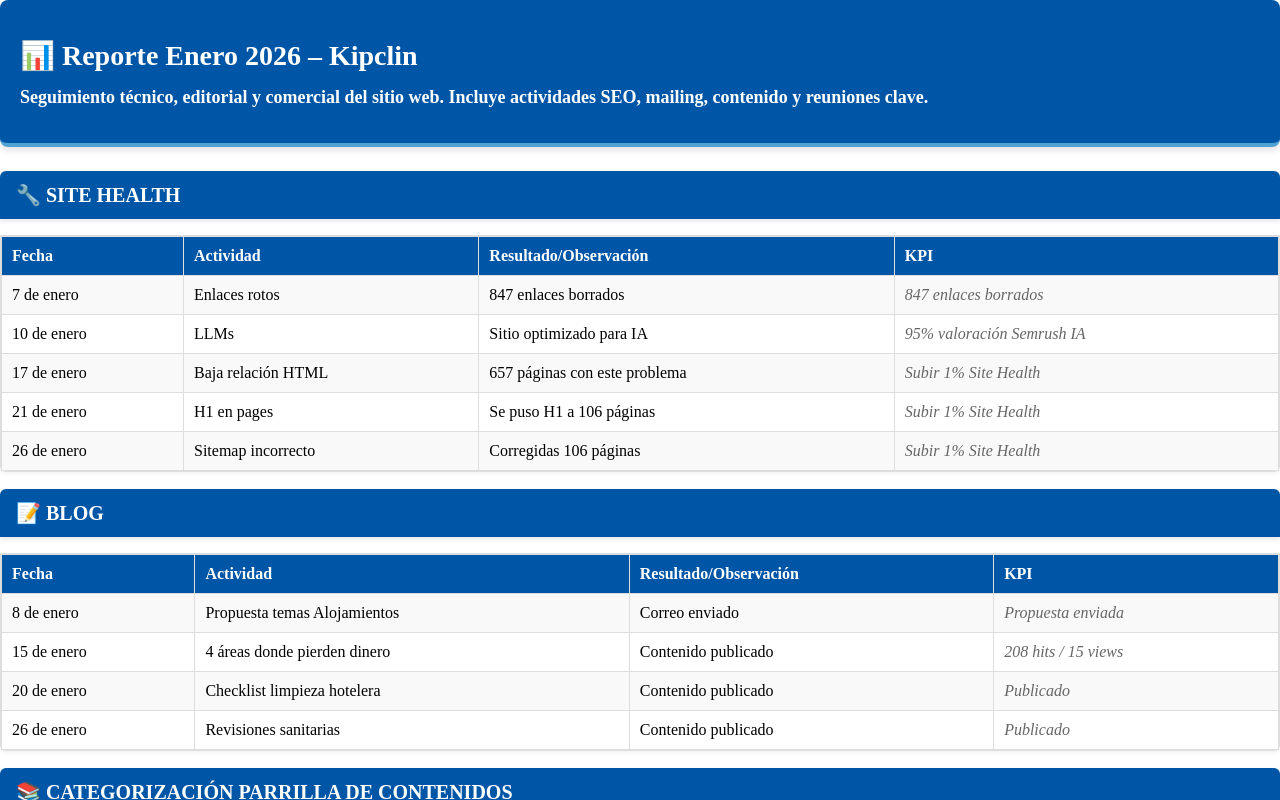
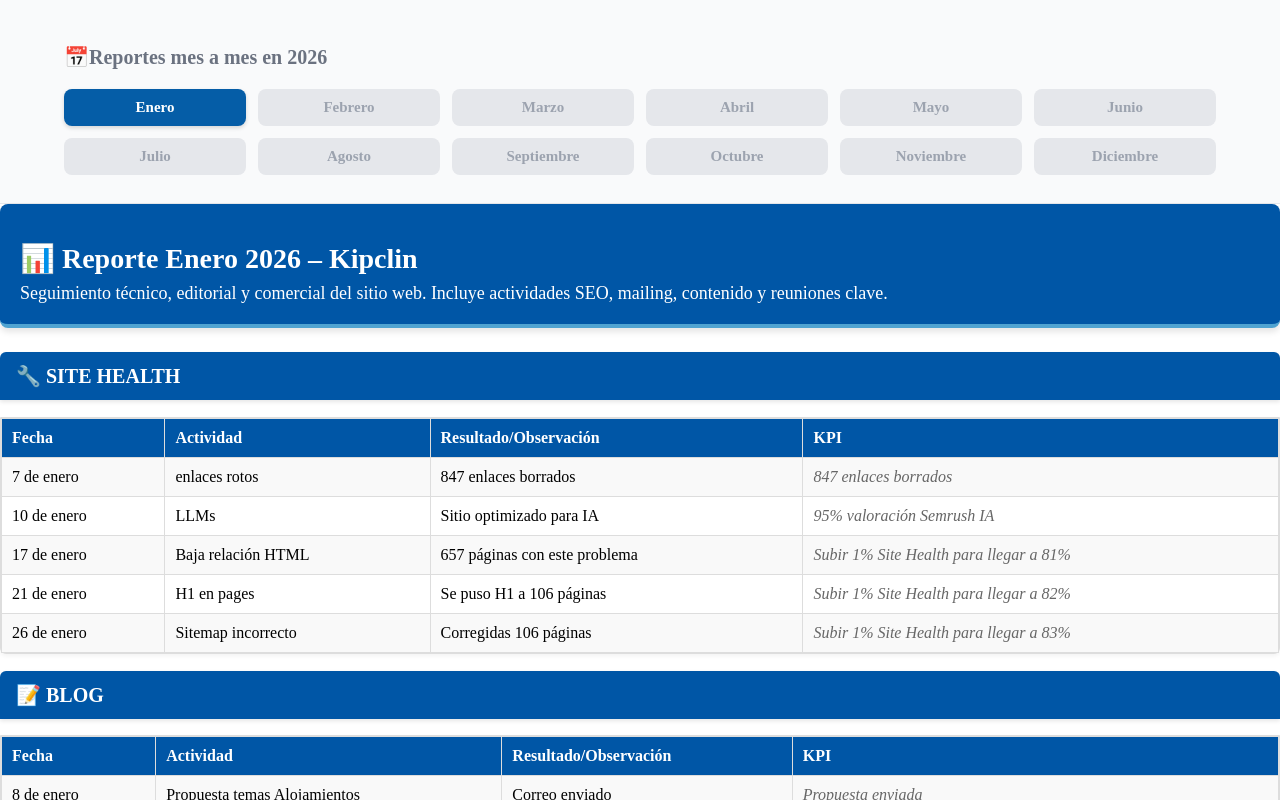
Before and after one commit to frankbedoyam/reporte-enero-kipclin, a Next.js app: page / in a window 1280 px wide. Shown: the top 800 px of the page. Built offline with nearby package versions, Linux system fonts and the light colour scheme.

Commit message:
Primer commit

```diff
--- /dev/null
+++ b/app/Components/MesNav.tsx
@@ -0,0 +1,59 @@
+"use client";
+
+export default function MesNav() {
+  const meses = [
+    { nombre: "Enero",      ruta: "/",     activo: true  },
+    { nombre: "Febrero",    ruta: null,    activo: false },
+    { nombre: "Marzo",      ruta: null,    activo: false },
+    { nombre: "Abril",      ruta: null,    activo: false },
+    { nombre: "Mayo",       ruta: null,    activo: false },
+    { nombre: "Junio",      ruta: null,    activo: false },
+    { nombre: "Julio",      ruta: null,    activo: false },
+    { nombre: "Agosto",     ruta: null,    activo: false },
+    { nombre: "Septiembre", ruta: null,    activo: false },
+    { nombre: "Octubre",    ruta: null,    activo: false },
+    { nombre: "Noviembre",  ruta: null,    activo: false },
+    { nombre: "Diciembre",  ruta: null,    activo: false },
+  ];
+
+  return (
+    <nav style={{ backgroundColor: "#F9FAFB", borderBottom: "1px solid #E5E7EB", padding: "28px 0" }}>
+      <div style={{ maxWidth: "1152px", margin: "0 auto", padding: "0 24px" }}>
+        <h2 style={{ fontSize: "20px", fontWeight: "bold", color: "#6B7280", marginBottom: "20px" }}>
+          📅Reportes mes a mes en 2026
+        </h2>
+        <div style={{
+          display: "grid",
+          gridTemplateColumns: "repeat(6, 1fr)",
+          gap: "12px",
+        }}>
+          {meses.map((mes) => (
+            <a
+              key={mes.nombre}
+              href={mes.activo ? mes.ruta : undefined}
+              onClick={(e) => { if (!mes.activo) e.preventDefault(); }}
+              style={{
+                display: "block",
+                textAlign: "center",
+                padding: "10px 8px",
+                borderRadius: "8px",
+                fontSize: "15px",
+                fontWeight: "600",
+                textDecoration: "none",
+                boxShadow: mes.activo ? "0 2px 4px rgba(0,0,0,0.15)" : "none",
+                backgroundColor: mes.activo ? "#055DA7" : "#E5E7EB",
+                color: mes.activo ? "white" : "#9CA3AF",
+                cursor: mes.activo ? "pointer" : "default",
+                transition: "background-color 0.2s",
+              }}
+              onMouseEnter={(e) => { if (mes.activo) (e.target as HTMLAnchorElement).style.backgroundColor = "#4FA3D1"; }}
+              onMouseLeave={(e) => { if (mes.activo) (e.target as HTMLAnchorElement).style.backgroundColor = "#055DA7"; }}
+            >
+              {mes.nombre}
+            </a>
+          ))}
+        </div>
+      </div>
+    </nav>
+  );
+}
--- a/app/globals.css
+++ b/app/globals.css
@@ -11,21 +11,19 @@
 
 /* Títulos de sección */
 .section-title {
-  font-weight: 600; /* equivalente a font-semibold */
+  font-weight: 600;
 }
 
-/* Tablas */
-table {
+/* Tablas — solo aplican dentro de .table-default para no pisar los estilos inline del reporte */
+.table-default table {
   width: 100%;
   border-collapse: collapse;
 }
-
-th {
+.table-default th {
   padding: 0.5rem 1rem;
   text-align: left;
 }
-
-td {
+.table-default td {
   padding: 0.5rem 1rem;
 }
 
--- a/app/layout.tsx
+++ b/app/layout.tsx
@@ -1,5 +1,6 @@
 import type { Metadata } from "next";
 import "./globals.css";
+import MesNav from "./components/MesNav";
 
 export const metadata: Metadata = {
   title: "Reporte Kipclin",
@@ -10,7 +11,10 @@
   return (
     <html lang="es">
       <body className="font-sans bg-kipclin-bg text-kipclin-gray antialiased">
-        {children}
+        <MesNav />
+        <main className="p-6">
+          {children}
+        </main>
       </body>
     </html>
   );
--- a/app/page.tsx
+++ b/app/page.tsx
@@ -2,6 +2,7 @@
 import { jsPDF } from "jspdf";
 import autoTable from "jspdf-autotable";
 
+// ─── Tipos ────────────────────────────────────────────────────
 type ReportItem = {
   fecha: string;
   tema: string;
@@ -10,37 +11,54 @@
   kpi: string;
 };
 
+// ─── Datos ────────────────────────────────────────────────────
 const data: ReportItem[] = [
   // SITE HEALTH
-  { fecha: "7 de enero", tema: "SITE HEALTH", actividad: "Enlaces rotos", resultado: "847 enlaces borrados", kpi: "847 enlaces borrados" },
-  { fecha: "10 de enero", tema: "SITE HEALTH", actividad: "LLMs", resultado: "Sitio optimizado para IA", kpi: "95% valoración Semrush IA" },
-  { fecha: "17 de enero", tema: "SITE HEALTH", actividad: "Baja relación HTML", resultado: "657 páginas con este problema", kpi: "Subir 1% Site Health" },
-  { fecha: "21 de enero", tema: "SITE HEALTH", actividad: "H1 en pages", resultado: "Se puso H1 a 106 páginas", kpi: "Subir 1% Site Health" },
-  { fecha: "26 de enero", tema: "SITE HEALTH", actividad: "Sitemap incorrecto", resultado: "Corregidas 106 páginas", kpi: "Subir 1% Site Health" },
+  { fecha: "7 de enero",  tema: "SITE HEALTH", actividad: "enlaces rotos",          resultado: "847 enlaces borrados",            kpi: "847 enlaces borrados" },
+  { fecha: "10 de enero", tema: "SITE HEALTH", actividad: "LLMs",                   resultado: "Sitio optimizado para IA",        kpi: "95% valoración Semrush IA" },
+  { fecha: "17 de enero", tema: "SITE HEALTH", actividad: "Baja relación HTML",     resultado: "657 páginas con este problema",  kpi: "Subir 1% Site Health para llegar a 81%" },
+  { fecha: "21 de enero", tema: "SITE HEALTH", actividad: "H1 en pages",            resultado: "Se puso H1 a 106 páginas",      kpi: "Subir 1% Site Health para llegar a 82%" },
+  { fecha: "26 de enero", tema: "SITE HEALTH", actividad: "Sitemap incorrecto",     resultado: "Corregidas 106 páginas",        kpi: "Subir 1% Site Health para llegar a 83%" },
 
   // BLOG
-  { fecha: "8 de enero", tema: "BLOG", actividad: "Propuesta temas Alojamientos", resultado: "Correo enviado", kpi: "Propuesta enviada" },
-  { fecha: "15 de enero", tema: "BLOG", actividad: "4 áreas donde pierden dinero", resultado: "Contenido publicado", kpi: "208 hits / 15 views" },
-  { fecha: "20 de enero", tema: "BLOG", actividad: "Checklist limpieza hotelera", resultado: "Contenido publicado", kpi: "Publicado" },
-  { fecha: "26 de enero", tema: "BLOG", actividad: "Revisiones sanitarias", resultado: "Contenido publicado", kpi: "Publicado" },
+  { fecha: "8 de enero",  tema: "BLOG", actividad: "Propuesta temas Alojamientos",  resultado: "Correo enviado",      kpi: "Propuesta enviada" },
+  { fecha: "15 de enero", tema: "BLOG", actividad: "4 áreas donde pierden dinero",  resultado: "Contenido publicado", kpi: "208 hits / 16 views" },
+  { fecha: "20 de enero", tema: "BLOG", actividad: "Checklist limpieza hotelera",   resultado: "Contenido publicado", kpi: "Enviado y esperando ajustes y correcciones" },
+  { fecha: "26 de enero", tema: "BLOG", actividad: "Revisiones sanitarias",         resultado: "Contenido publicado", kpi: "Enviado y esperando ajustes y correcciones" },
 
   // CATEGORIZACIÓN
-  { fecha: "11-17 enero", tema: "CATEGORIZACIÓN PARRILLA DE CONTENIDOS", actividad: "Desarrollo categorías", resultado: "190 artículos categorizados", kpi: "Completado" },
-  { fecha: "23 de enero", tema: "CATEGORIZACIÓN PARRILLA DE CONTENIDOS", actividad: "Reunión con Tita", resultado: "Nueva categorización", kpi: "Definida" },
-  { fecha: "26 de enero", tema: "CATEGORIZACIÓN PARRILLA DE CONTENIDOS", actividad: "Propuesta recategorización", resultado: "Correo enviado", kpi: "Definida" },
+  { fecha: "11-17 enero", tema: "CATEGORIZACIÓN", actividad: "Desarrollo categorías",       resultado: "190 artículos categorizados", kpi: "Completado" },
+  { fecha: "23 de enero", tema: "CATEGORIZACIÓN", actividad: "Reunión con Tita",            resultado: "Nueva categorización",       kpi: "Definida" },
+  { fecha: "26 de enero", tema: "CATEGORIZACIÓN", actividad: "Propuesta recategorización",  resultado: "Correo enviado",             kpi: "Enviado y esperando ajustes y correcciones" },
 
   // MAILING
-  { fecha: "13 de enero", tema: "MAILING", actividad: "Limpieza vs vista", resultado: "Mailchimp enviado", kpi: "14 aperturas" },
+  { fecha: "13 de enero", tema: "MAILING", actividad: "Limpieza vs vista",  resultado: "Mailchimp enviado", kpi: "14 aperturas" },
   { fecha: "21 de enero", tema: "MAILING", actividad: "Hoteles pierden $", resultado: "Mailchimp enviado", kpi: "11 aperturas" },
+{ fecha: "29 de enero", tema: "MAILING", actividad: "Propuesta de cambio de estructura del mailing", kpi: "Enviado y esperando ajustes y correcciones" },
+
 
   // REUNIONES
-  { fecha: "7, 14, 21, 28 enero", tema: "REUNIONES", actividad: "Seguimiento", resultado: "Reuniones semanales", kpi: "Cumplidas" },
-  { fecha: "31 de enero", tema: "REUNIONES", actividad: "Planeación anual", resultado: "Reunión de 4 horas", kpi: "Cumplida" },
+  { fecha: "7 de enero", tema: "REUNIONES", actividad: "Seguimiento",      resultado: "Reuniones semanales",  kpi: "Cumplidas" },
+{ fecha: "14 de enero", tema: "REUNIONES", actividad: "Seguimiento",      resultado: "Reuniones semanales",  kpi: "Cumplidas" },
+{ fecha: "21 de enero", tema: "REUNIONES", actividad: "Seguimiento",      resultado: "Reuniones semanales",  kpi: "Cumplidas" },
+{ fecha: "28 de enero", tema: "REUNIONES", actividad: "Seguimiento",      resultado: "Reuniones semanales",  kpi: "Cumplidas" },
+  { fecha: "31 de enero", tema: "REUNIONES", actividad: "Reunión extraordinaria citada por Tita Ochoa", resultado: "Reunión de 9:30 am a 12 m",   kpi: "Cumplida" },
 
   // REPORTE
   { fecha: "31 de enero", tema: "REPORTE", actividad: "Generación reporte", resultado: "Seguimiento a actividades", kpi: "Completado" },
 ];
 
+// ─── Secciones ────────────────────────────────────────────────
+const secciones = [
+  { tema: "SITE HEALTH",    title: "SITE HEALTH",                            emoji: "🔧" },
+  { tema: "BLOG",           title: "BLOG",                                   emoji: "📝" },
+  { tema: "CATEGORIZACIÓN", title: "CATEGORIZACIÓN PARRILLA DE CONTENIDOS",  emoji: "📚" },
+  { tema: "MAILING",        title: "MAILING",                               emoji: "📨" },
+  { tema: "REUNIONES",      title: "REUNIONES",                             emoji: "🤝" },
+  { tema: "REPORTE",        title: "REPORTE",                               emoji: "📑" },
+];
+
+// ─── Componente tabla ─────────────────────────────────────────
 function Section({ title, emoji, items }: { title: string; emoji: string; items: ReportItem[] }) {
   return (
     <section className="mb-10 font-sans">
@@ -52,19 +70,20 @@
           borderRadius: "6px 6px 0 0",
           fontSize: "20px",
           fontWeight: "bold",
-          boxShadow: "0 2px 4px rgba(0,0,0,0.1)"
+          boxShadow: "0 2px 4px rgba(0,0,0,0.1)",
         }}
       >
         {emoji} {title}
       </h2>
+
       <div style={{ border: "1px solid #ddd", borderRadius: "0 0 6px 6px", boxShadow: "0 2px 4px rgba(0,0,0,0.05)" }}>
         <table style={{ width: "100%", borderCollapse: "collapse" }}>
           <thead>
             <tr style={{ backgroundColor: "#0056A6", color: "white" }}>
-              <th style={{ padding: "10px", border: "1px solid #ddd" }}>Fecha</th>
-              <th style={{ padding: "10px", border: "1px solid #ddd" }}>Actividad</th>
-              <th style={{ padding: "10px", border: "1px solid #ddd" }}>Resultado/Observación</th>
-              <th style={{ padding: "10px", border: "1px solid #ddd" }}>KPI</th>
+              <th style={{ padding: "10px", border: "1px solid #ddd", textAlign: "left" }}>Fecha</th>
+              <th style={{ padding: "10px", border: "1px solid #ddd", textAlign: "left" }}>Actividad</th>
+              <th style={{ padding: "10px", border: "1px solid #ddd", textAlign: "left" }}>Resultado/Observación</th>
+              <th style={{ padding: "10px", border: "1px solid #ddd", textAlign: "left" }}>KPI</th>
             </tr>
           </thead>
           <tbody>
@@ -83,14 +102,15 @@
   );
 }
 
+// ─── Página ───────────────────────────────────────────────────
 export default function Page() {
   const exportPDF = () => {
     const doc = new jsPDF();
-    doc.text("Reporte Enero 2026 - Kipclin", 14, 10);
+    doc.text("Reporte Enero 2026 – Kipclin", 14, 10);
 
     autoTable(doc, {
       head: [["Fecha", "Tema General", "Actividad", "Resultado/Observación", "KPI"]],
-      body: data.map(item => [item.fecha, item.tema, item.actividad, item.resultado, item.kpi]),
+      body: data.map((item) => [item.fecha, item.tema, item.actividad, item.resultado, item.kpi]),
     });
 
     doc.save("Reporte_Enero_2026_Kipclin.pdf");
@@ -99,6 +119,8 @@
   return (
     <div className="min-h-screen bg-gray-50 p-6 font-sans">
       <div className="max-w-6xl mx-auto">
+
+        {/* Header */}
         <div
           style={{
             backgroundColor: "#0056A6",
@@ -107,24 +129,28 @@
             color: "white",
             marginBottom: "24px",
             boxShadow: "0 4px 6px rgba(0,0,0,0.1)",
-            borderBottom: "4px solid #4FA3D1"
+            borderBottom: "4px solid #4FA3D1",
           }}
         >
           <h1 style={{ fontSize: "28px", fontWeight: "bold", marginBottom: "8px" }}>
             📊 Reporte Enero 2026 – Kipclin
           </h1>
-          <h2 style={{ fontSize: "18px" }}>
+          <p style={{ fontSize: "18px", margin: 0 }}>
             Seguimiento técnico, editorial y comercial del sitio web. Incluye actividades SEO, mailing, contenido y reuniones clave.
-          </h2>
+          </p>
         </div>
 
-        <Section title="SITE HEALTH" emoji="🔧" items={data.filter(d => d.tema === "SITE HEALTH")} />
-        <Section title="BLOG" emoji="📝" items={data.filter(d => d.tema === "BLOG")} />
-        <Section title="CATEGORIZACIÓN PARRILLA DE CONTENIDOS" emoji="📚" items={data.filter(d => d.tema === "CATEGORIZACIÓN PARRILLA DE CONTENIDOS")} />
-        <Section title="MAILING" emoji="📨" items={data.filter(d => d.tema === "MAILING")} />
-        <Section title="REUNIONES" emoji="🤝" items={data.filter(d => d.tema === "REUNIONES")} />
-        <Section title="REPORTE" emoji="📑" items={data.filter(d => d.tema === "REPORTE")} />
+        {/* Secciones */}
+        {secciones.map((s) => (
+          <Section
+            key={s.tema}
+            title={s.title}
+            emoji={s.emoji}
+            items={data.filter((d) => d.tema === s.tema)}
+          />
+        ))}
 
+        {/* Botón PDF */}
         <button
           onClick={exportPDF}
           style={{
@@ -136,7 +162,7 @@
             fontSize: "16px",
             fontWeight: "bold",
             cursor: "pointer",
-            marginTop: "20px"
+            marginTop: "20px",
           }}
         >
           📥 Descargar PDF
--- a/tallwind.config.js
+++ b/tallwind.config.js
@@ -2,6 +2,7 @@
 module.exports = {
   content: [
     "./app/**/*.{js,ts,jsx,tsx}",
+    "./app/components/**/*.{js,ts,jsx,tsx}",
     "./pages/**/*.{js,ts,jsx,tsx}",
     "./components/**/*.{js,ts,jsx,tsx}",
   ],
```
